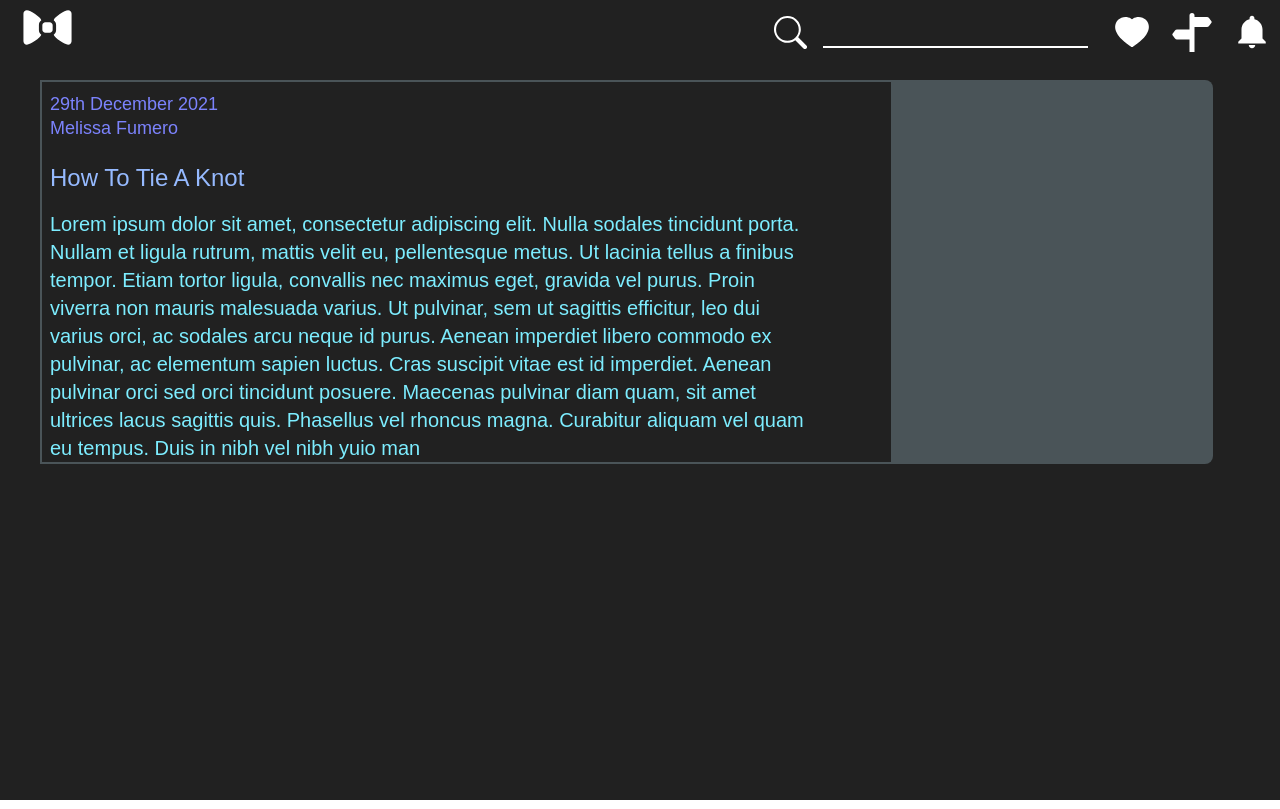
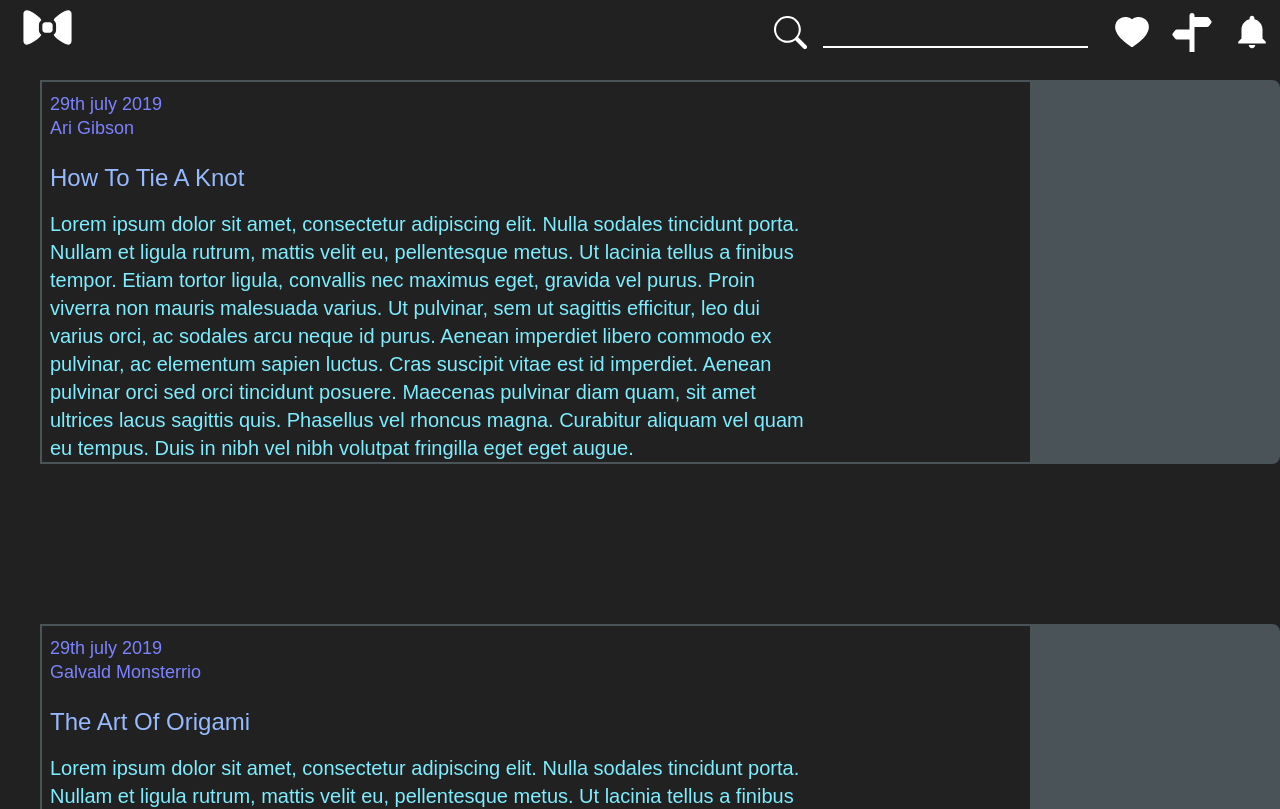
Before and after one commit to Extreme-ly/mantis, a Next.js app: page /posts in a window 1280 px wide. Shown: the top 809 px of the page. Built offline with nearby package versions, Linux system fonts and the light colour scheme.

Commit message:
restructuring, like heart animation

```diff
--- a/pages/posts.tsx
+++ b/pages/posts.tsx
@@ -1,37 +1,62 @@
 import Navbar from "../components/Navbar"
 // import PostBox from "../components/postBox"
+// import "../styles/posts.css"
 import type { NextPage } from 'next'
-import { ReactElement } from "react"
+import { ReactElement, useState } from "react"
 import Image from "next/image"
-import blogPostOne from '../public/christian-dubovan-unsplash.jpeg'
+import likeHeart from '../public/like-heart.png'
 
-function PostBox(): ReactElement {
+function PostBox({ author, title, content, date }): ReactElement {
+    const [like, setLike] = useState(false)
     return (
             <div className="flex">
-            <div className="flex w-2/3 h-96 m-20 mr-0 ml-10 border-gray border-2 justify-start">
-                <p className="text-aqua-purple text-lg w-screen absolute m-2 mb-0 mr-0">29th December 2021</p>
-                <p className="text-aqua-purple text-lg w-screen absolute mt-8 mb-0 ml-2">Melissa Fumero</p>
-                <p className="text-aqua-blue text-2xl m-20 ml-2">How To Tie A Knot</p>
+                    <div className="flex w-2/3 h-96 m-20 mr-0 ml-10 border-gray border-2 justify-start w-screen" onDoubleClick={() => ( setLike(true) )}>
+                        <p className="text-aqua-purple text-lg w-screen absolute m-2 mb-0 mr-0">{ date }</p>
+                        <p className="text-aqua-purple text-lg w-screen absolute mt-8 mb-0 ml-2">{ author }</p>
+                        <p className="text-aqua-blue text-2xl m-20 ml-2">{ title }</p>
 
                         <div className="absolute m-10 mt-32 mr-0 ml-2 w-3/5 mb-2">
-                    <p className="text-aqua-lightblue text-xl absolute">Lorem ipsum dolor sit amet, consectetur adipiscing elit. Nulla sodales tincidunt porta. Nullam et ligula rutrum, mattis velit eu, pellentesque metus. Ut lacinia tellus a finibus tempor. Etiam tortor ligula, convallis nec maximus eget, gravida vel purus. Proin viverra non mauris malesuada varius. Ut pulvinar, sem ut sagittis efficitur, leo dui varius orci, ac sodales arcu neque id purus. Aenean imperdiet libero commodo ex pulvinar, ac elementum sapien luctus. Cras suscipit vitae est id imperdiet. Aenean pulvinar orci sed orci tincidunt posuere. Maecenas pulvinar diam quam, sit amet ultrices lacus sagittis quis. Phasellus vel rhoncus magna. Curabitur aliquam vel quam eu tempus. Duis in nibh vel nibh yuio man</p>
+                            <p className="text-aqua-lightblue text-xl absolute">{ content }</p>
+                        </div>
+
+                        <div className={ like ? "grid select-none place-items-center relative left-0 top-0 right-0 bottom-0 m-auto transform scale-0 opacity-0 animate-like" : "relative left-0 top-0 right-0 bottom-0 m-auto transform scale-0 opacity-0" } >
+                            <Image src={likeHeart} height="200px" width="200px" className={like ? "visible" : "hidden"} />
                         </div>
                     </div>
+
                     <div className="w-1/4 h-96 bg-gray rounded-lg rounded-tl-none rounded-bl-none mt-20">
-                {/* <Image src={blogPostOne} className="w-32 h-96 rounded-lg rounded-tl-none rounded-bl-none absolute"  /> */}
                     </div>
              </div>
     )
 }
 
-const PostPage: NextPage = () => {
+const PostPage: NextPage = ({ posts }) => {
     return (
-        <div className="bg-black h-screen w-screen">
+        <div className="bg-black">
             <Navbar />
 
-            <PostBox />
+            <div>
+                { posts.map((post) =>
+                    <PostBox title={post.title} author={post.author} title={post.title} content={post.content} date={post.date} />
+                )}
+            </div>
+
         </div>
     )
 }
 
+export async function getStaticProps() {
+    // Call an external API endpoint to get posts
+    const res = await fetch('http://localhost:3000/api/posts')
+    const posts = await res.json()
+
+    // By returning { props: { posts } }, the Blog component
+    // will receive `posts` as a prop at build time
+    return {
+      props: {
+        posts,
+      },
+    }
+  }
+
 export default PostPage
--- a/tailwind.config.js
+++ b/tailwind.config.js
@@ -18,13 +18,21 @@ module.exports = {
         'aqua-lightblue': '#7DEDFF',
       },
       keyframes: {
-        fade: {
+        'fade': {
           'from': { opacity: '0' },
           'to': { opacity: '1' },
         },
+        'like': {
+          '0%': { opacity:'0', transform: 'scale(0)' },
+          '15%': { opacity:'.9', transform: 'scale(1.2)' },
+          '30%': { transform: 'scale(.95)' },
+          '45%': {},
+          '80%': { opacity:.9, transform: 'scale(1)' },
+        }
       },
       animation: {
-        fade: 'fade 3s',
+        'fade': 'fade 3s',
+        'like': 'like 1s ease-in-out'
       },
     },
   },
```
Also changed, not shown: public/like-heart.png (added). Lines whose indentation alone changed are shown as unchanged.
